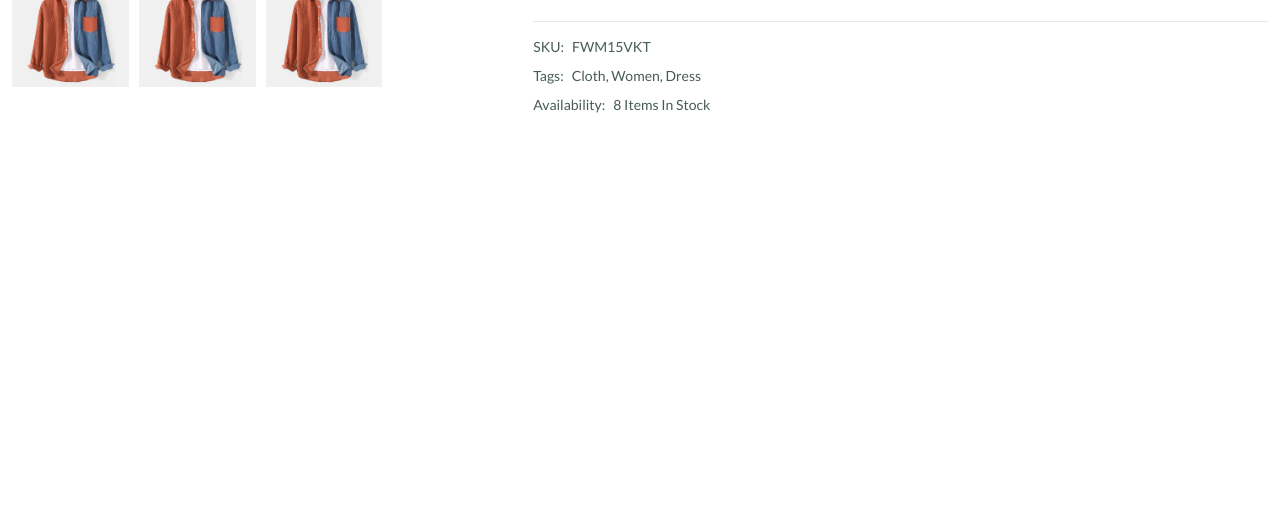
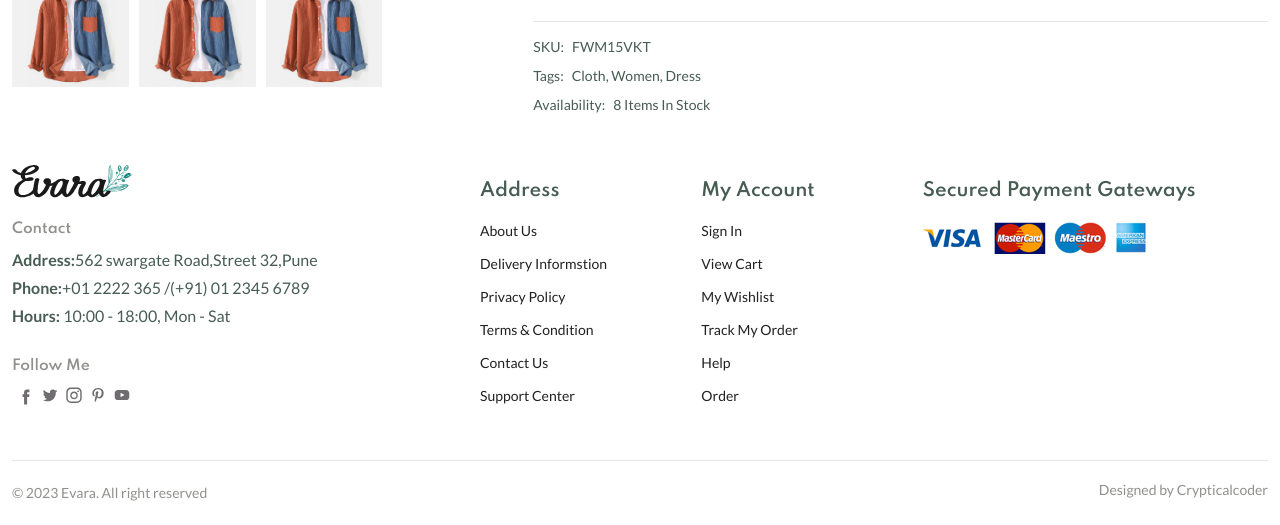
Before and after one commit to lucky9950/E-commerce-web, a plain HTML site: page details.html in a window 1280 px wide. Shown: the part 748-1273 px from the top of the page. Before the commit the page ends 873 px from the top, so only its background shows below. Drawn offline with nearby package versions, Linux system fonts and the light colour scheme.

Commit message:
detail footer updated

```diff
--- a/details.html
+++ b/details.html
@@ -208,7 +208,102 @@
     </main>
 
     <!--=============== FOOTER ===============-->
-    <footer class="footer"></footer>
+    <footer class="footer container">
+      <div class="footer-container grid">
+        <div class="footer-content">
+          <a href="index.html" class="footer-logo">
+            <img src="assets/img/logo.svg" alt="" class="footer-logo-img">
+          </a>
+
+          <h4 class="footer-subtitle">
+            Contact
+          </h4>
+
+          <p class="footer-description">
+            <span>Address:</span>562 swargate Road,Street 32,Pune
+          </p>
+
+          <p class="footer-description">
+            <span>Phone:</span>+01 2222 365 /(+91) 01 2345 6789
+          </p>
+
+          <p class="footer-description">
+            <span>Hours:</span> 10:00 - 18:00, Mon - Sat
+          </p>
+
+          <div class="footer-social">
+            <h4 class="footer-subtitle">Follow Me</h4>
+
+            <div class="footer-social-links flex">
+              <a href=""></a>
+                <img src="assets/img/icon-facebook.svg" alt=""
+               class="footer-social-icon"/>
+              </a>
+
+              <a href="">
+                <img src="assets/img/icon-twitter.svg" alt=""
+               class="footer-social-icon"/>
+              </a>
+
+              <a href="">
+                <img src="assets/img/icon-instagram.svg" alt=""
+               class="footer-social-icon"/>
+              </a>
+
+              <a href="">
+                <img src="assets/img/icon-pinterest.svg" alt=""
+               class="footer-social-icon"/>
+              </a>
+
+              <a href="">
+                <img
+                 src="assets/img/icon-youtube.svg"
+                  alt=""
+               class="footer-social-icon"
+               />
+              </a>
+            </div>
+          </div>
+        </div>
+
+        <div class="footer-content">
+          <h3 class="footer-title">Address</h3>
+
+          <ul class="footer-links">
+            <li><a href="" class="footer-link">About Us</a></li>
+            <li><a href="" class="footer-link">Delivery Informstion</a></li>
+            <li><a href="" class="footer-link">Privacy Policy</a></li>
+            <li><a href="" class="footer-link">Terms & Condition</a></li>
+            <li><a href="" class="footer-link">Contact Us</a></li>
+            <li><a href="" class="footer-link">Support Center</a></li>
+          </ul>
+        </div>
+
+        <div class="footer-content">
+          <h3 class="footer-title">My Account</h3>
+
+          <ul class="footer-links">
+            <li><a href="" class="footer-link">Sign In</a></li>
+            <li><a href="" class="footer-link">View Cart</a></li>
+            <li><a href="" class="footer-link">My Wishlist</a></li>
+            <li><a href="" class="footer-link">Track My Order</a></li>
+            <li><a href="" class="footer-link">Help</a></li>
+            <li><a href="" class="footer-link">Order</a></li>
+          </ul>
+        </div>
+
+        <div class="footer-content">
+          <h3 class="footer-title">Secured Payment Gateways</h3>
+          <img src="assets/img/payment-method.png" alt="" class="payment-img">
+
+        </div>
+      </div>
+
+      <div class="footer-bottom">
+        <p class="copyright">&copy; 2023 Evara. All right reserved</p>
+        <span class="designer">Designed by Crypticalcoder</span>
+      </div>
+    </footer>
 
     <!-- Swiper JS -->
     <script src="https://cdn.jsdelivr.net/npm/swiper@10/swiper-bundle.min.js"></script>
```
